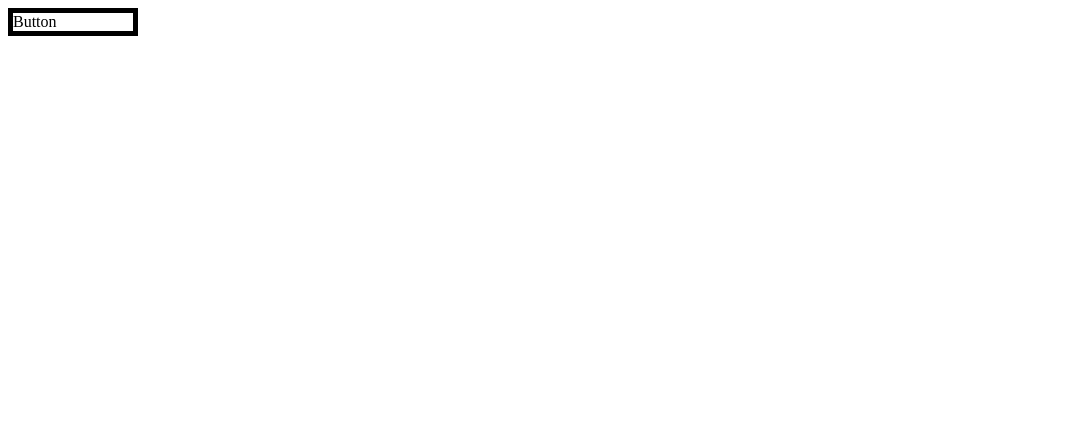
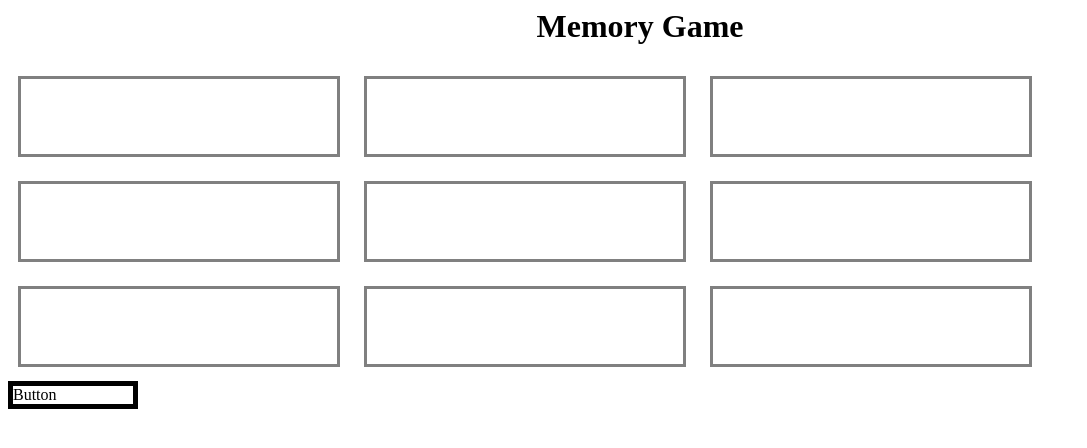
Before and after one commit to malissaromero/memory_game, a plain HTML site: page index.html in a window 1280 px wide. Shown: the whole page, without its empty margins (0-1087 px from the left). Drawn offline with Linux system fonts and the light colour scheme.

Commit message:
Added box layout, kept your button

```diff
--- a/index.html
+++ b/index.html
@@ -7,7 +7,23 @@
   <script src="script.js"></script>
 </head>
 <body>
-  <div class="button">Button</div>
+  <div class="mainPage">
+      <div class="header">
+        <h1>Memory Game</h1>
+      </div>
+        <div class="cardHolder">
+          <div class="personObject"> </div>
+          <div class="personObject"> </div>
+          <div class="personObject"> </div>
+          <div class="personObject"> </div>
+          <div class="personObject"> </div>
+          <div class="personObject"> </div>
+          <div class="personObject"> </div>
+          <div class="personObject"> </div>
+          <div class="personObject"> </div>
+        </div>
+          <div class="button">Button</div>
+  </div>
 
 </body>
 </html>
--- a/style.css
+++ b/style.css
@@ -2,3 +2,18 @@
   border: 5px solid black;
   width: 120px;
 }
+
+.cardContainer {
+  text-align: center;
+}
+
+.header {
+  text-align: center;
+}
+.personObject {
+  display: inline-block;
+  width: 25%;
+  height: 75px;
+  margin: 10px;
+  border: 3px solid grey;
+}
```
